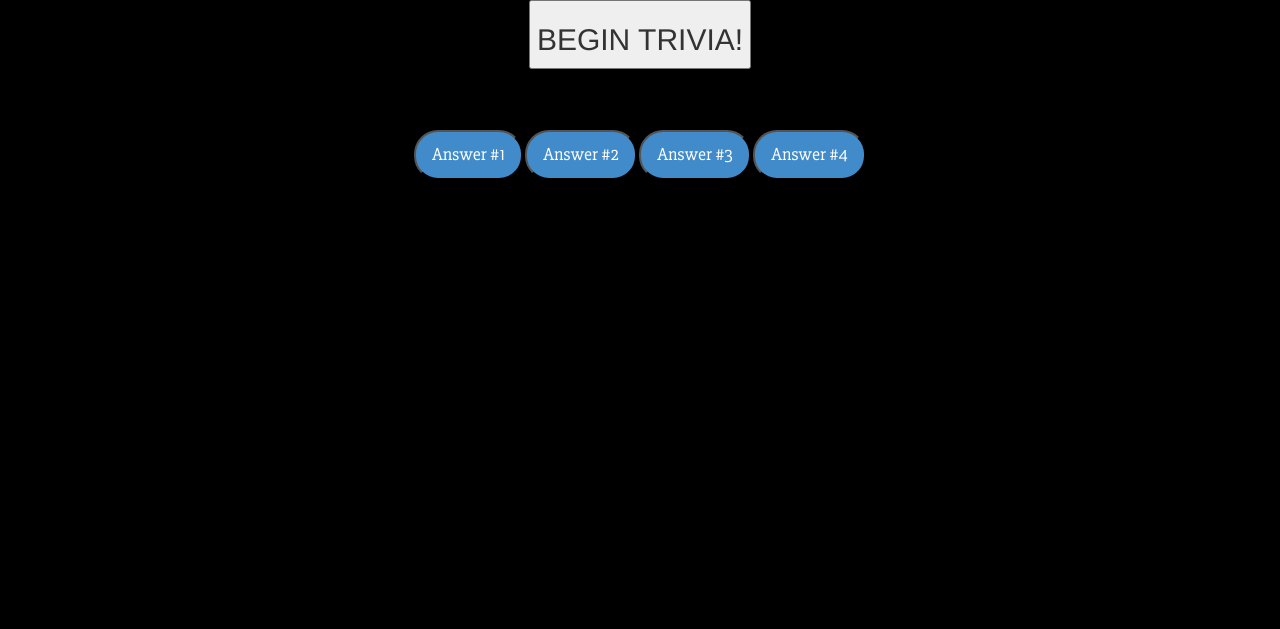
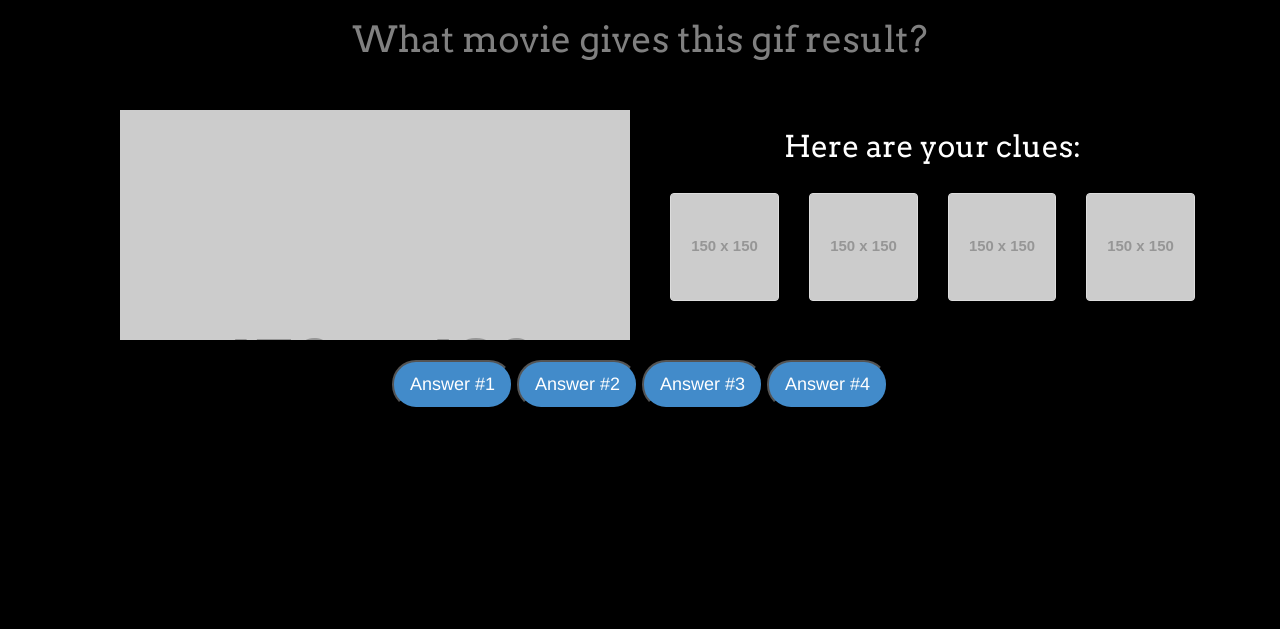
Before and after one commit to blairerickson/trivia-game, a PHP site: page / in a window 1280 px wide. Shown: the top 629 px of the page. Run offline with PHP 8.4, Linux system fonts and the light colour scheme; grey boxes labelled with a size stand in for pictures from a placeholder-image service; some libraries are stand-ins or nearby versions.

Commit message:
layout rework

```diff
--- a/css/style.css
+++ b/css/style.css
@@ -4,13 +4,31 @@
 
       }
 
+.hide-bullets {
+    list-style:none;
+    margin-left: -40px;
+    margin-top:20px;
+}
+
+.thumbnail {
+    padding: 0;
+}
+
+.carousel-inner>.item>img, .carousel-inner>.item>a>img {
+    width: 100%;
+}
 
 
     #canvas{
       background: #000;
     }
 
-      #questionbox {
+ #main_area {
+             font-family: 'Arvo', serif;
+             color:gray;
+    }
+
+  #questionbox {
 
        color: white;
        font: center;
@@ -23,18 +41,21 @@
     {
        color: white;
        font: center;
-       max-height: 200px;
+       max-height: 250px;
+       max-width: 250px;
        font-family: 'Open Sans', sans-serif;
         font-family: 'Arvo', serif;
-        margin: 0px;
+        margin: 30px;
         background-color: black;
       }
 
    #image-holder {
 
         /* Positioning */
-         margin: 20px;
-     background:black;
+       margin: 20px;
+       background:black;
+       max-width:100%;
+       max-height:250px;
         /* Box-model */
 
         /* Typography */
@@ -43,7 +64,7 @@
 
       }
 
-      #buttons {
+      #button {
 
         /* Positioning */
         margin: 30px 0;
@@ -75,6 +96,7 @@
       color: #fff;
   background-color: #428bca;
   border-color: #357ebd;
+
 }
 
 .btn:focus, .btn:active:focus, .btn.active:focus {
--- a/index.html
+++ b/index.html
@@ -29,18 +29,83 @@
 <script src="https://code.createjs.com/createjs-2014.12.12.min.js"></script>
 <script src="https://cdnjs.cloudflare.com/ajax/libs/underscore.js/1.8.2/underscore-min.js"></script>
 
+ <div class="container">
+    <div id="main_area"> <center><h1>What movie gives this gif result?</h1></center>
+                <div class="col-sm-6">
+                <div class="col-xs-12" id="slider">
+                    <!-- Top part of the slider -->
+                    <div class="row">
+                        <div class="col-sm-12" id="carousel-bounding-box">
+                            <div class="carousel slide"  >
+                                <!-- Carousel items -->
+                                <div class="carousel-inner" id="image-holder">
+                                    <div class="active item" data-slide-number="0">
+                                        <br><img src="http://placehold.it/470x480&text=zero"></div>
 
+                                </div>
 
+                            </div>
+                        </div>
+                    </div>
+                </div>
+            </div>
 
-  <div id="start" margin="500px">
+        <div class="row">
+            <div class="col-sm-6" >
+
+                <ul class="hide-bullets">
+
+                    <li class="col-sm-12">
+                        <a class="HintBox" id="carousel-selector-1"><center><h2>Here are your clues:</h2></center></a>
+                    </li>
+
+                    <li class="col-sm-3">
+                        <a class="thumbnail" id="carousel-selector-2"><img src="http://placehold.it/150x150&text=2"></a>
+                    </li>
+
+                    <li class="col-sm-3">
+                        <a class="thumbnail" id="carousel-selector-3"><img src="http://placehold.it/150x150&text=3"></a>
+                    </li>
+
+                    <li class="col-sm-3">
+                        <a class="thumbnail" id="carousel-selector-4"><img src="http://placehold.it/150x150&text=4"></a>
+                    </li>
+
+                    <li class="col-sm-3">
+                        <a class="thumbnail" id="carousel-selector-5"><img src="http://placehold.it/150x150&text=5"></a>
+                    </li>
+
+                </ul>
+            </div>
+
+            <!--/Slider-->
+        </div>
+
+    </div>
+</div>
+
+  <div class="col col-sm-12"><center>
+
+        <button type="button" id="Ans1" class="btn-lg">Answer #1</button>
+
+        <button type="button" id="Ans2"  class="btn-lg">Answer #2</button>
+
+        <button type="button" id="Ans3"  class="btn-lg">Answer #3</button>
+
+        <button type="button" id="Ans4"  class="btn-lg">Answer #4</button>
+      </center>  </div>
+
+<!-- OLD LAYOUT -->
+
+<!--   <div id="start" margin="500px">
      <center> <button id="begin" margin="50px" width="300px"><h2>BEGIN TRIVIA!</h2></button></center></br>
   </div>
-    <div class="col col-sm-2"></div>
-    <div id="image-holder" class="col col-sm-6"  ></div>
-     <div id="HintBox1" class="HintBox col col-sm-2"></div>
-     <div id="HintBox2" class="HintBox col col-sm-2"></div>
-     <div id="HintBox3" class="HintBox col col-sm-2"></div>
-     <div id="HintBox4" class="HintBox col col-sm-2"></div>
+    <div class="col col-sm-1"></div>
+    <div id="image-holder" class="col-lg-3 col-sm-12 picture" class="img-responsive" ></div>
+     <div id="HintBox1" class="col-lg-3 col-sm-12 picture HintBox" class="img-responsive"></div>
+     <div id="HintBox2" class="HintBox col col-sm-2" class="img-responsive"></div>
+     <div id="HintBox3" class="HintBox col col-sm-2" class="img-responsive"></div>
+     <div id="HintBox4" class="HintBox col col-sm-2" class="img-responsive"></div>
 
 
     <div class="col col-lg-1"></div>
@@ -57,7 +122,7 @@
 
         <button type="button" id="Ans4"  class="btn-lg">Answer #4</button>
         </div>
-    </div>
+    </div> -->
 
 
 
```
Also changed, not shown: 1 other file.
